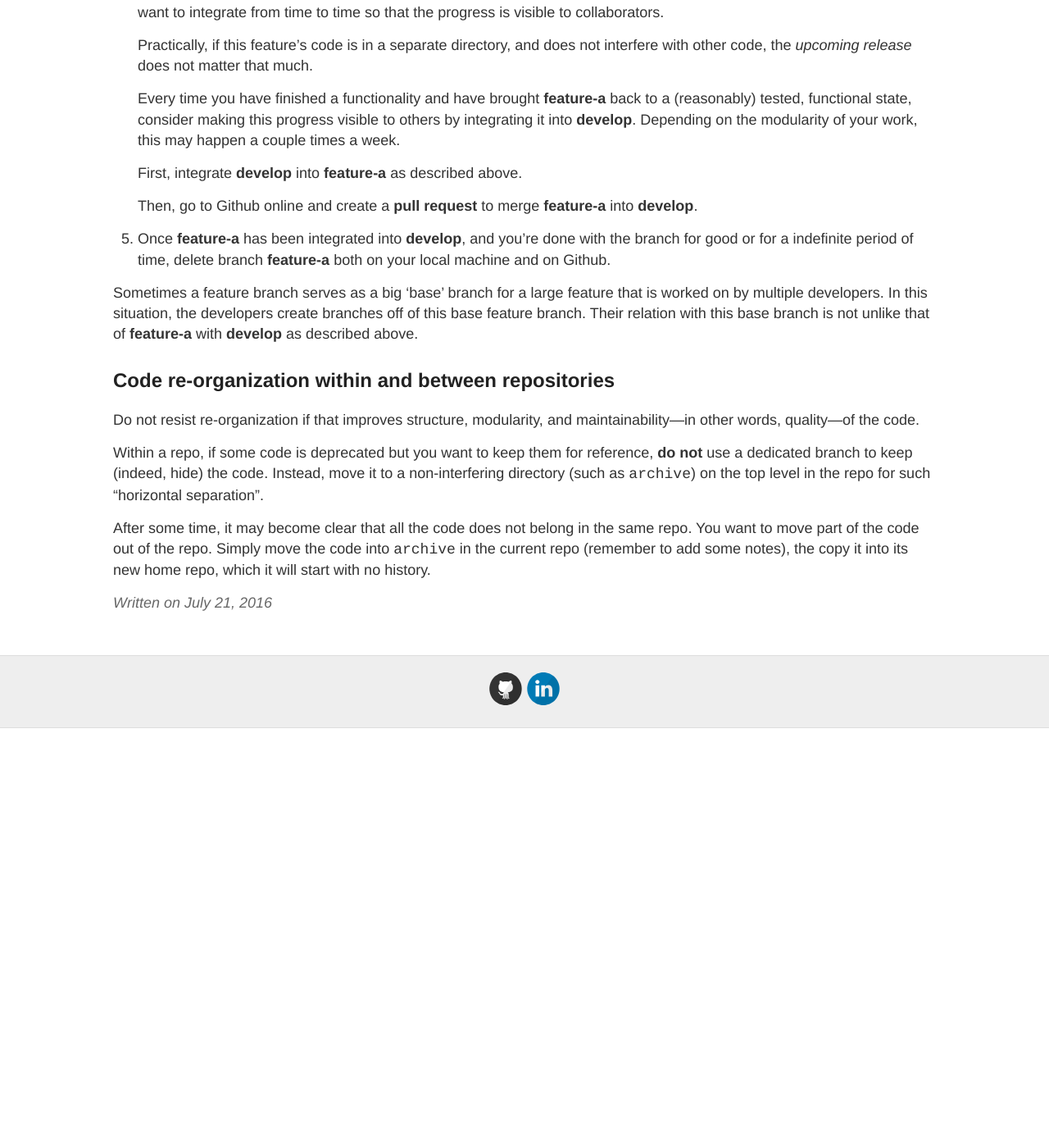
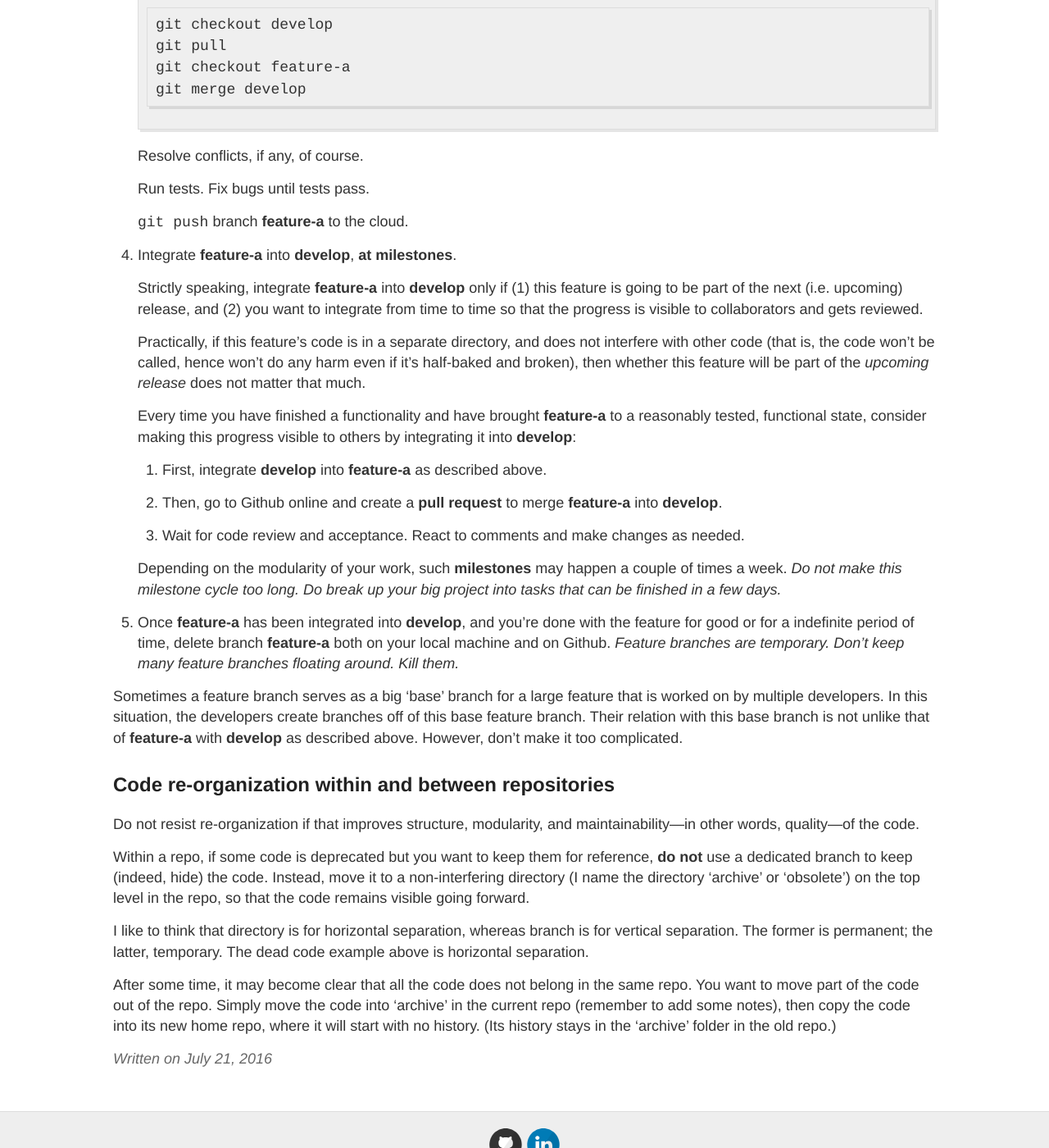
Before and after one commit to zpz/zpz.github.io, a Jekyll site: the page built from _posts/2016-07-21-a-simply-successful-git-branching-model.md, in a window 1280 px wide and 1400 px high, scrolled down 2655 px. Shown: the whole window at 82% size. Built offline with Jekyll 4.4.1, drawn with Linux system fonts in a browser that asks for light colours; before the commit the page ends 3543 px from its top, so only the background shows below that; some of the changed text lies outside the part shown.

Commit message:
revision

```diff
--- a/_posts/2016-07-21-a-simply-successful-git-branching-model.md
+++ b/_posts/2016-07-21-a-simply-successful-git-branching-model.md
@@ -4,17 +4,34 @@
 ---
 
 I'm designing this Git workflow based on the well known
-[A successful Git branching model](http://nvie.com/posts/a-successful-git-branching-model/) of Vincent Driessen (known as the **gitflow**), but somewhat simpler, hence the title. The target user is a team (an *organization* in Github terminology) that
+[A successful Git branching model](http://nvie.com/posts/a-successful-git-branching-model/) of Vincent Driessen
+(known as the **gitflow**), but somewhat simpler, hence the title.
+The target user is a smallish team (an *organization* in Github terminology) that
 
-- does not practice rigorous continuous integration or automated testing, hence does not guarantee a certain branch is always in a *deployable* state;
-- develops "service software"---meaning the mode of work is largely the deployment "head" moves forward; there is rarely a need to maintain multiple production versions simultaneously.
+- does not practice rigorous continuous integration or automated testing,
+  hence does not guarantee a certain branch is *always* in a *deployable* state;
+- develops "service software"---meaning that the mode of work is largely that the deployment "head" moves forward,
+  and there is rarely a need to maintain multiple production versions simultaneously.
 
-I make two changes to the **gitflow**:
+I make two changes to **gitflow**:
 
 1. there are no **release** branches---release is made from **master**;
 2. use `rebase` in some situations, rather than always `merge`.
 
 The subject of most of the descriptions below is one repository.
+
+## Main points
+
+- **master** is for user.
+- **develop** is for team.
+- **feature* is for a single developer.
+- **feature** makes Github 'pull requests' to **develop**.
+- pull requests are code reviewed and `git merge`d into **develop** (or rejected).
+- `git rebase` **feature** on top of **develop**
+  (to bring other people's changes to **develop** into a **feature** branch).
+- `git merge` **develop** into **master** by designated people (from time to time).
+- deploy from **master** by designated people.
+
 
 ## 'master' and 'develop' branches
 
@@ -24,45 +41,55 @@
 
 - designate **develop** as the *default branch*;
 - make both branches *protected*, therefore `--force push` and certain other potentially dangerous things are not allowed;
-- make **master** *restricted* to one or two *release managers* in terms of `push` privilege. These release managers should be lead developers. Some project manager or team head who created the repo may automatically get the power to `push`, but they should **not** use the privilege unless they are also designated as release managers.
+- make **master** *restricted* to one or two *release managers* in terms of `push` privilege.
+  These release managers should be lead developers.
+  Some project manager or team head who created the repo (simply because they are admins of the Github account)
+  may automatically get the power to `push`, but they should **not** use the privilege unless they are also designated as release managers.
 - `push` to **develop** should always be done via *pull requests*, thereby help to enforce code review.
+- team members get familiar with each other's code via reviewing pull requests or browsing the **develop** branch.
 
 ## Release procedure
 
-1. `merge` **develop** into **master** (by a release manager)
+1. `git merge` **develop** into **master** (by a release manager)
 2. Test the `HEAD` of **master**.
 3. When ready, deploy the `HEAD` of **master**.
 4. Make a *release* on Github: `tag` the `HEAD` of **master** (using a tag name such as 'release-20160723'), write some release notes.
-5. `merge` **master** into **develop**.
+5. `git merge` **master** into **develop** (in case there were any code changes during the pre-release testing on **master**).
 6. Delete all fix branches created during pre-release testing.
 
 Bug fixes during pre-release testing:
 
 1. Create a bug fix branch off of **master**.
 2. Basic testing in the fix branch.
-3. When ready, `merge` the fix branch into **master** (via pull requests, to be merged by a release manager).
-4. Continue pre-release testing on the `HEAD` of **master**. Therefore, this bug-fix excursion happens between steps 2 and 3 in the procedure above.
+3. When ready, `merge` the fix branch into **master** (probably via pull requests, to be merged by a release manager).
+4. Continue pre-release testing on the `HEAD` of **master**. Repeat fix-branching / fixing / merging back as needed.
+   This bug-fix excursion happens between steps 2 and 3 in the procedure above.
 
-In this procedure, release (and pre-release testing) builds are always made out of the `HEAD` of **master**. This will give automation scripts an easy time.
+In this procedure, release (and pre-release testing) builds are always made off of the `HEAD` of **master**.
+This will give automation scripts an easy time (e.g. the script may simply *always* use `HEAD` of **master**,
+and does not worry about commit tags, etc.).
 
 Let me emphasize: **do not touch the *master* branch except when making a release**.
 
 ## Hot fix on production
 
-Assume the version in production is always the latest release tag in **master**. If the process is followed strictly, there should be no commits on **master** after this tag. (Please try to make this the case. Otherwise there will be some inconveniences.)
+Assume the version in production is always the latest release tag in **master**.
+If the process is followed strictly, there should be no commits on **master** since this tag.
+(Please try to make this the case. Otherwise be prepared for some headaches.)
 
-Now suppose an urgent hox fix needs to be done on the version that is currently in production. Do the following:
+In the case that an urgent hox fix needs to be done on the version that is currently in production, do the following:
 
 1. Branch off of **master** to work on the fix.
-2. This puts **master** in the pre-release role and the new branch is a fix branch during pre-release testing. Follow the **release procedure** above from this point on.
+2. This puts **master** in the pre-release role and the new branch is a fix branch during pre-release testing.
+   Follow the **release procedure** above from this point on (i.e. steps 2--6).
 
 ## Feature branches
 
 This is where daily development happens.
 
 1. Create a new branch off of **develop**, with a descriptive name, like **feature-a**.
-2. Work on the feature. `push` to cloud at least daily for safe storage.
-3. Integrate new changes in **develop** into **feature-a**, **often**, like daily.
+2. Work on the feature. `git push` to the cloud at least daily for safe storage.
+3. Integrate new changes (made by other developers) in **develop** into **feature-a**, **often**, like daily.
 
    If no one is collaborating on branch **feature-a** with you, `rebase` has some advantages:
 
@@ -88,29 +115,62 @@
 
    Run tests. Fix bugs until tests pass.
 
-   Push branch **feature-a** into the cloud.
+   `git push` branch **feature-a** to the cloud.
 
 5. Integrate **feature-a** into **develop**, **at milestones**.
 
-   Strictly speaking, integrate **feature-a** into **develop** only if this feature is part of the next (i.e. upcoming) release. And you want to integrate from time to time so that the progress is visible to collaborators.
+   Strictly speaking, integrate **feature-a** into **develop** only if
+   (1) this feature is going to be part of the next (i.e. upcoming) release, and
+   (2) you want to integrate from time to time so that the progress is visible to collaborators
+   and gets reviewed.
 
-   Practically, if this feature's code is in a separate directory, and does not interfere with other code, the *upcoming release* does not matter that much.
+   Practically, if this feature's code is in a separate directory,
+   and does not interfere with other code (that is, the code won't be called, hence won't do any harm
+   even if it's half-baked and broken), then whether this feature will be part of
+   the *upcoming release* does not matter that much.
 
-   Every time you have finished a functionality and have brought **feature-a** back to a (reasonably) tested, functional state, consider making this progress visible to others by integrating it into **develop**. Depending on the modularity of your work, this may happen a couple times a week.
+   Every time you have finished a functionality and have brought **feature-a**
+   to a reasonably tested, functional state, consider making this progress visible to others
+   by integrating it into **develop**:
 
-   First, integrate **develop** into **feature-a** as described above.
+   1. First, integrate **develop** into **feature-a** as described above.
 
-   Then, go to Github online and create a **pull request** to merge **feature-a** into **develop**.
+   2. Then, go to Github online and create a **pull request** to merge **feature-a** into **develop**.
 
-6. Once **feature-a** has been integrated into **develop**, and you're done with the branch for good or for a indefinite period of time, delete branch **feature-a** both on your local machine and on Github.
+   3. Wait for code review and acceptance. React to comments and make changes as needed.
 
-Sometimes a feature branch serves as a big 'base' branch for a large feature that is worked on by multiple developers. In this situation, the developers create branches off of this base feature branch. Their relation with this base branch is not unlike that of **feature-a** with **develop** as described above.
+   Depending on the modularity of your work, such **milestones** may happen a couple of times a week.
+   *Do not make this milestone cycle too long. Do break up your big project into tasks that
+   can be finished in a few days.*
+
+6. Once **feature-a** has been integrated into **develop**,
+   and you're done with the feature for good or for a indefinite period of time,
+   delete branch **feature-a** both on your local machine and on Github.
+   *Feature branches are temporary. Don't keep many feature branches floating around. Kill them.*
+
+Sometimes a feature branch serves as a big 'base' branch for a large feature
+that is worked on by multiple developers.
+In this situation, the developers create branches off of this base feature branch.
+Their relation with this base branch is not unlike that of **feature-a** with **develop** as described above.
+However, don't make it too complicated.
 
 
 ## Code re-organization within and between repositories
 
 Do not resist re-organization if that improves structure, modularity, and maintainability---in other words, quality---of the code.
 
-Within a repo, if some code is deprecated but you want to keep them for reference, **do not** use a dedicated branch to keep (indeed, hide) the code. Instead, move it to a non-interfering directory (such as `archive`) on the top level in the repo for such "horizontal separation".
+Within a repo, if some code is deprecated but you want to keep them for reference,
+**do not** use a dedicated branch to keep (indeed, hide) the code.
+Instead, move it to a non-interfering directory (I name the directory 'archive' or 'obsolete')
+on the top level in the repo, so that the code remains visible going forward.
 
-After some time, it may become clear that all the code does not belong in the same repo. You want to move part of the code out of the repo. Simply move the code into `archive` in the current repo (remember to add some notes), the copy it into its new home repo, which it will start with no history.
+I like to think that directory is for horizontal separation,
+whereas branch is for vertical separation.
+The former is permanent; the latter, temporary.
+The dead code example above is horizontal separation.
+
+After some time, it may become clear that all the code does not belong in the same repo.
+You want to move part of the code out of the repo.
+Simply move the code into 'archive' in the current repo (remember to add some notes),
+then copy the code into its new home repo, where it will start with no history.
+(Its history stays in the 'archive' folder in the old repo.)
```
Also changed, not shown: _posts/2017-10-23-setup-mac-for-develop.md (+1 -1 lines).
